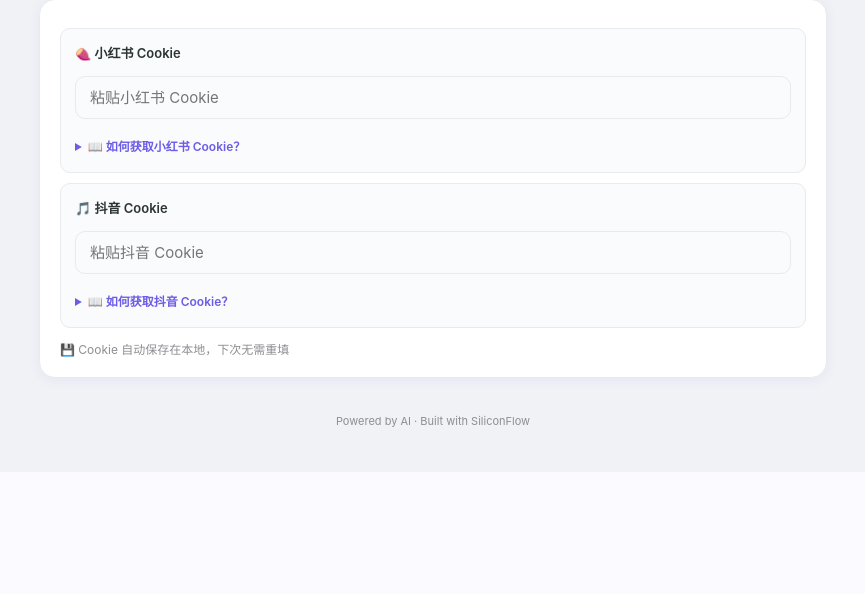
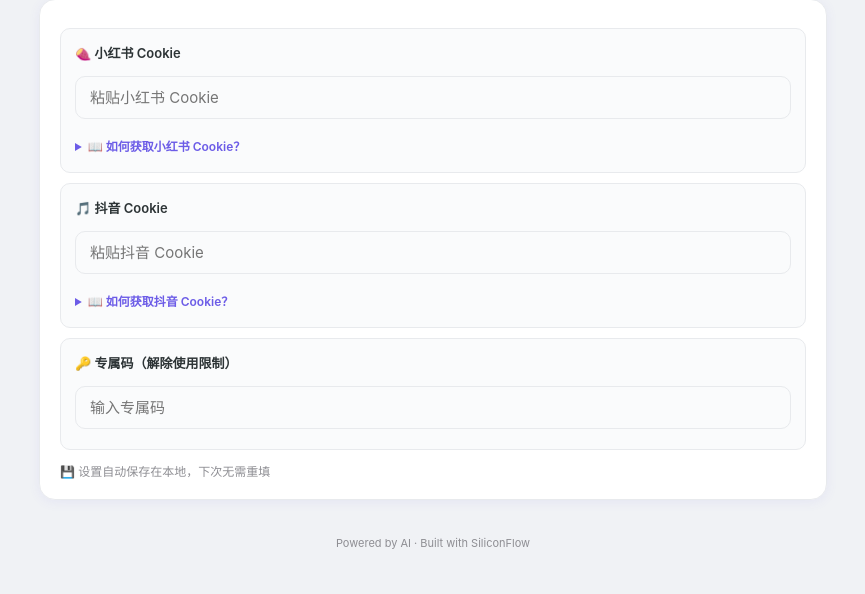
Before and after one commit to 2218776110-lfy/xhs-tool, a Flask app: page / in a window 1280 px wide, after a click on "⚙️ 设置". Shown: the part 962-1556 px from the top of the page, without its empty margins (207-1072 px from the left). Before the commit the page ends 1389 px from the top, so only its background shows below. Run offline with Flask 3, Linux system fonts and the light colour scheme.

Commit message:
Add admin password to bypass batch usage limit
Enter the password in settings to unlock unlimited batch extraction.
Password is saved in localStorage and passed to server on each request.

Co-Authored-By: Claude Opus 4.6 <noreply@anthropic.com>

```diff
--- a/app.py
+++ b/app.py
@@ -20,15 +20,14 @@ tasks = {}
 # IP 使用次数记录 {ip: count}
 ip_usage = {}
 BATCH_LIMIT = 10
+ADMIN_PASSWORD = "010719"
 
 
 def _get_ip():
-    """获取真实客户端 IP（兼容 Railway 代理）。"""
     return (request.headers.get("X-Forwarded-For") or request.remote_addr or "").split(",")[0].strip()
 
 
 def _check_batch_limit():
-    """检查 IP 是否超出批量提取限额，返回 (ok, used, limit)。"""
     ip = _get_ip()
     used = ip_usage.get(ip, 0)
     return used < BATCH_LIMIT, used, BATCH_LIMIT
@@ -37,6 +36,10 @@ def _check_batch_limit():
 def _inc_batch_usage():
     ip = _get_ip()
     ip_usage[ip] = ip_usage.get(ip, 0) + 1
+
+
+def _is_admin(password):
+    return (password or "") == ADMIN_PASSWORD
 
 
 @app.route("/")
@@ -134,8 +137,11 @@ def do_correct():
 
 @app.route("/quota")
 def quota():
+    password = (request.args.get("password") or "").strip()
+    if _is_admin(password):
+        return jsonify(ok=True, used=0, limit=999, remaining=999, admin=True)
     ok, used, limit = _check_batch_limit()
-    return jsonify(ok=True, used=used, limit=limit, remaining=limit-used)
+    return jsonify(ok=True, used=used, limit=limit, remaining=limit-used, admin=False)
 
 
 @app.route("/batch_transcribe", methods=["POST"])
@@ -157,10 +163,12 @@ def batch_transcribe():
     if len(links) > 10:
         return jsonify(ok=False, error="最多同时处理 10 个链接")
 
-    ok, used, limit = _check_batch_limit()
-    if not ok:
-        return jsonify(ok=False, error="QUOTA_EXCEEDED", used=used, limit=limit)
-    _inc_batch_usage()
+    password = (data.get("password") or "").strip()
+    if not _is_admin(password):
+        ok, used, limit = _check_batch_limit()
+        if not ok:
+            return jsonify(ok=False, error="QUOTA_EXCEEDED", used=used, limit=limit)
+        _inc_batch_usage()
 
     task_ids = []
     for link in links:
--- a/templates/index.html
+++ b/templates/index.html
@@ -293,8 +293,15 @@
         </details>
       </div>
 
+      <!-- 管理员密码 -->
+      <div class="key-group" style="margin-top:10px;">
+        <h4>🔑 专属码（解除使用限制）</h4>
+        <input id="adminPassword" type="password" placeholder="输入专属码" oninput="savePassword()" style="margin-top:6px;">
+        <div id="passwordStatus" class="msg" style="margin-top:4px;"></div>
+      </div>
+
       <div style="margin-top:12px;font-size:12px;color:var(--muted);">
-        💾 Cookie 自动保存在本地，下次无需重填
+        💾 设置自动保存在本地，下次无需重填
       </div>
     </div>
   </details>
@@ -309,6 +316,21 @@ const $ = id => document.getElementById(id);
 const getVal = id => { const el = $(id); return el ? el.value.trim() : ''; };
 
 // Cookie 本地存储
+function savePassword() {
+  const val = $('adminPassword').value;
+  localStorage.setItem('admin_password', val);
+  updateQuotaDisplay();
+}
+
+function getPassword() {
+  return localStorage.getItem('admin_password') || '';
+}
+
+function loadPassword() {
+  const p = getPassword();
+  if (p) $('adminPassword').value = p;
+}
+
 function saveCookie(platform) {
   const val = $(platform === 'xhs' ? 'xhsCookie' : 'douyinCookie').value.trim();
   if (val) {
@@ -335,7 +357,7 @@ function getCookieForLink(link) {
   return '';
 }
 
-window.addEventListener('DOMContentLoaded', () => { loadCookies(); updateQuotaDisplay(); });
+window.addEventListener('DOMContentLoaded', () => { loadCookies(); loadPassword(); updateQuotaDisplay(); });
 
 function switchTab(n) {
   document.querySelectorAll('.tab').forEach((t,i) => t.classList.toggle('active', i===n));
@@ -450,17 +472,27 @@ function downloadBlob(blob, resp) {
 // ========== 批量限额 ==========
 async function updateQuotaDisplay() {
   try {
-    const r = await fetch('/quota');
+    const r = await fetch('/quota?password=' + encodeURIComponent(getPassword()));
     const d = await r.json();
     const el = $('batchQuota');
     if (!el) return;
-    if (d.remaining > 0) {
-      el.textContent = `剩余 ${d.remaining}/${d.limit} 次`;
-      el.style.color = d.remaining <= 2 ? 'var(--red)' : 'var(--muted)';
+    const ps = $('passwordStatus');
+    if (d.admin) {
+      el.textContent = '无限次（专属码已激活）';
+      el.style.color = 'var(--green)';
+      if (ps) { ps.textContent = '专属码有效 ✓'; ps.className = 'msg ok'; }
       $('upgradeModal').classList.add('hidden');
     } else {
-      el.textContent = '免费次数已用完';
-      el.style.color = 'var(--red)';
+      if (getPassword() && ps) { ps.textContent = '专属码无效'; ps.className = 'msg err'; }
+      else if (ps) { ps.textContent = ''; }
+      if (d.remaining > 0) {
+        el.textContent = `剩余 ${d.remaining}/${d.limit} 次`;
+        el.style.color = d.remaining <= 2 ? 'var(--red)' : 'var(--muted)';
+        $('upgradeModal').classList.add('hidden');
+      } else {
+        el.textContent = '免费次数已用完';
+        el.style.color = 'var(--red)';
+      }
     }
   } catch(e) {}
 }
@@ -477,7 +509,7 @@ async function doBatch() {
   $('batchExportWrap').classList.add('hidden');
   try {
     const r = await fetch('/batch_transcribe', {method:'POST', headers:{'Content-Type':'application/json'},
-      body:JSON.stringify({links:text, cookie_xhs:localStorage.getItem('cookie_xhs')||'', cookie_douyin:localStorage.getItem('cookie_douyin')||''})});
+      body:JSON.stringify({links:text, cookie_xhs:localStorage.getItem('cookie_xhs')||'', cookie_douyin:localStorage.getItem('cookie_douyin')||'', password:getPassword()})});
     const d = await r.json();
     if (!d.ok) {
       if (d.error === 'QUOTA_EXCEEDED') {
```
